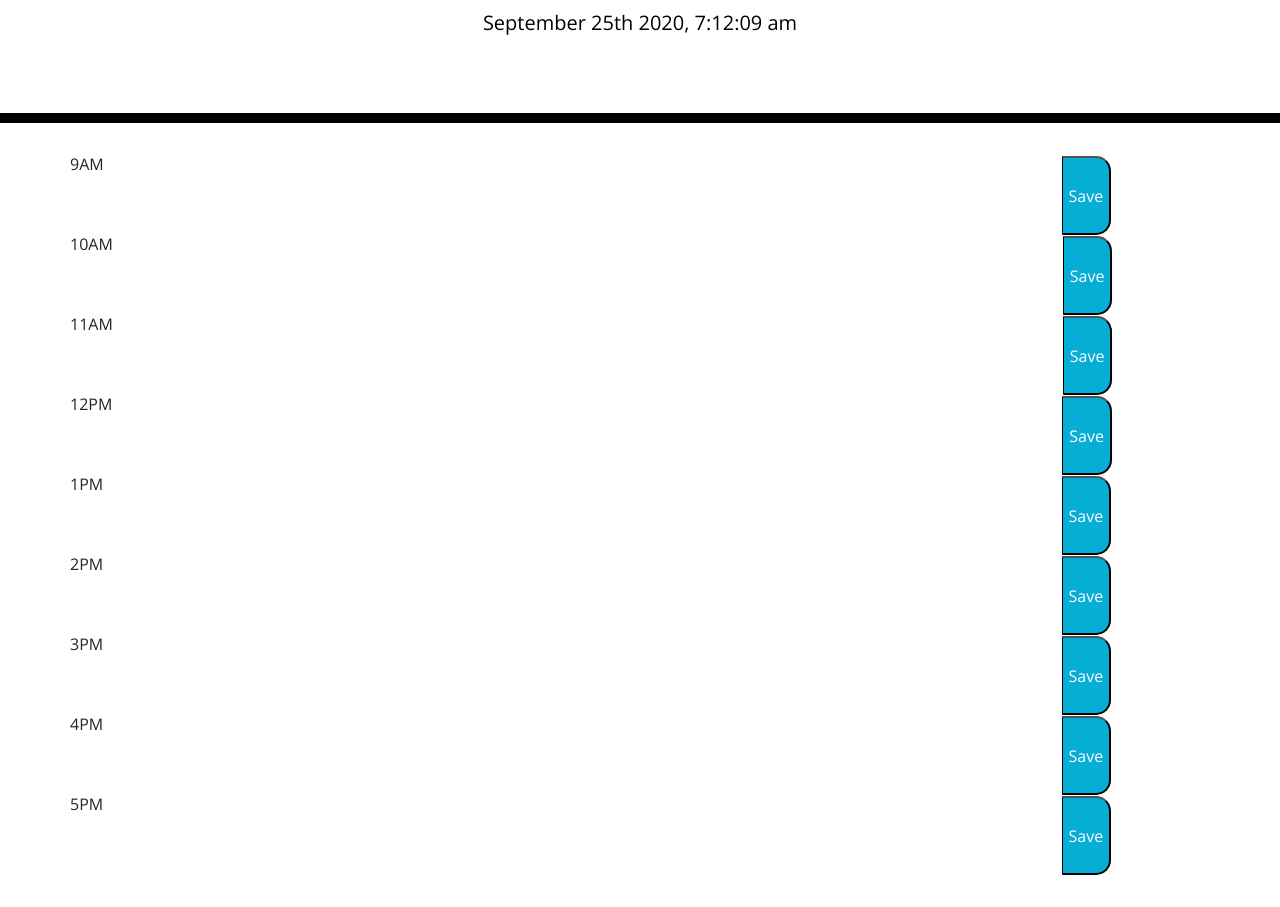
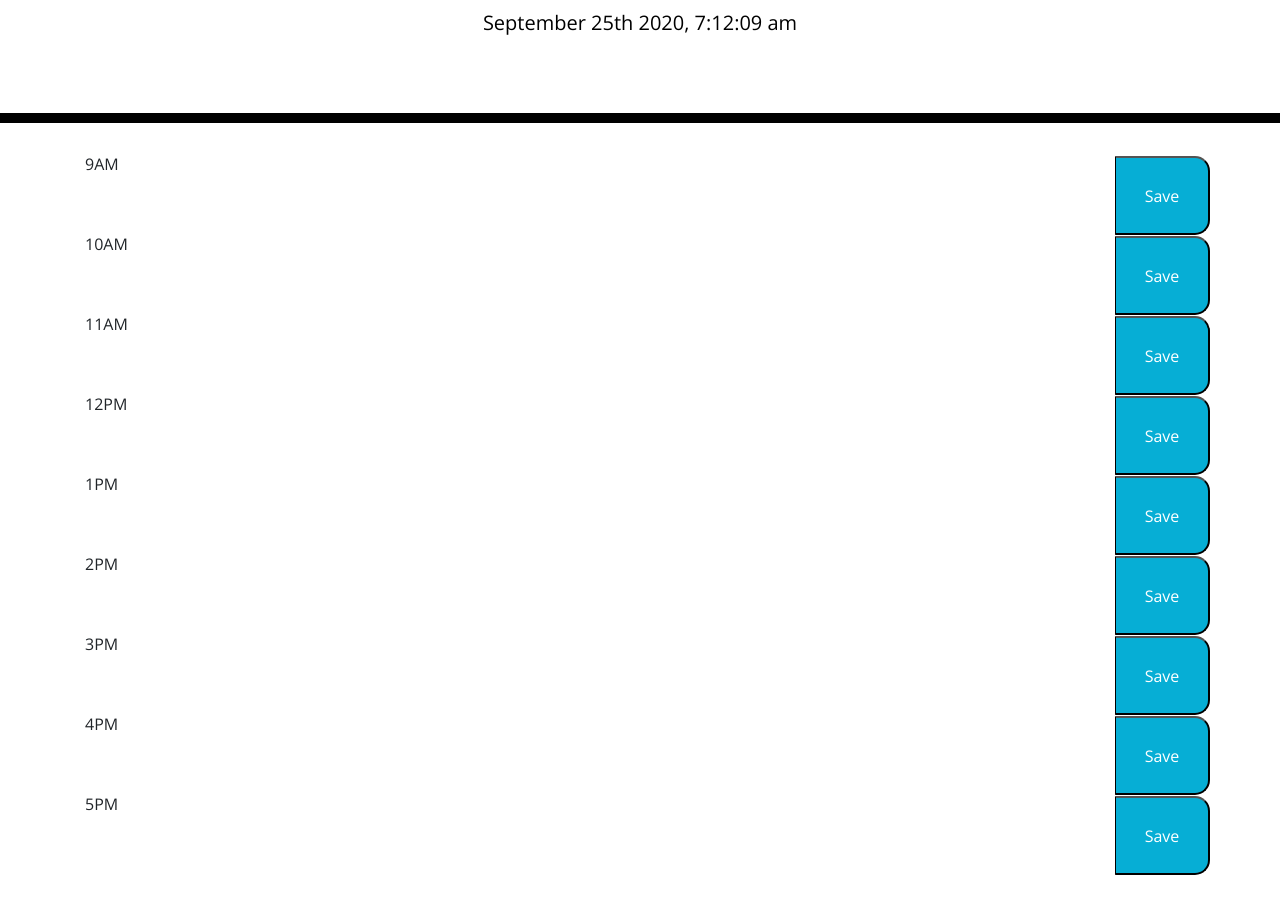
Before and after one commit to christyglee/work-day-scheduler, a plain HTML site: page index.html in a window 1280 px wide. Shown: the part 181-1088 px from the top of the page. Before the commit the page ends 1056 px from the top, so only its background shows below. Drawn offline with nearby package versions, Linux system fonts and the light colour scheme.

Commit message:
updated time block to have saveBtn inside column and deleted float right in css

```diff
--- a/index.html
+++ b/index.html
@@ -37,43 +37,61 @@
     <!-- Timeblocks go here -->
     <!-- grid -->
       <div class="times">
-        <div class="row row-1">9AM
+        <div class="row row-1">
+          <div class="col-md-1">9AM</div>
           <div class="col-md-10"></div>
-            <button class="saveBtn">Save</button>
-        </div>
-        <div class="row row-2">10AM
-          <div class="col-md-10"></div>
-          <button class="saveBtn">Save</button>
-        </div>
-        <div class="row row-3">11AM
-          <div class="col-md-10"></div>
-          <button class="saveBtn">Save</button>
-        </div>
-        <div class="row row-4">12PM
-          <div class="col-md-10"></div>
-          <button class="saveBtn">Save</button>
-        </div>
-        <div class="row row-5">1PM
-          <div class="col-md-10"></div>
-            <button class="saveBtn">Save</button>
-        </div>
-        <div class="row row-6">2PM
-          <div class="col-md-10"></div>
-          <button class="saveBtn">Save</button>
-        </div>
-        <div class="row row-7">3PM
-          <div class="col-md-10"></div>
-          <button class="saveBtn">Save</button>
-        </div>
-        <div class="row row-8">4PM
-          <div class="col-md-10"></div>
-          <button class="saveBtn">Save</button>
-        </div>
-        <div class="row row-9">5PM
-          <div class="col-md-10"></div>
-          <button class="saveBtn">Save</button>
+          <button class="col-md-1 saveBtn">Save</button>
         </div>
 
+        <div class="row row-2">
+          <div class="col-md-1">10AM</div>
+          <div class="col-md-10"></div>
+          <button class="col-md-1 saveBtn">Save</button>
+        </div>
+
+        <div class="row row-3">
+          <div class="col-md-1">11AM</div>
+          <div class="col-md-10"></div>
+          <button class="col-md-1 saveBtn">Save</button>
+        </div>
+
+        <div class="row row-4">
+          <div class="col-md-1">12PM</div>
+          <div class="col-md-10"></div>
+          <button class="col-md-1 saveBtn">Save</button>
+        </div>
+
+        <div class="row row-5">
+          <div class="col-md-1">1PM</div>
+          <div class="col-md-10"></div>
+          <button class="col-md-1 saveBtn">Save</button>
+        </div>
+
+        <div class="row row-6">
+          <div class="col-md-1">2PM</div>
+          <div class="col-md-10"></div>
+          <button class="col-md-1 saveBtn">Save</button>
+        </div>
+
+        <div class="row row-7">
+          <div class="col-md-1">3PM</div>
+          <div class="col-md-10"></div>
+          <button class="col-md-1 saveBtn">Save</button>
+        </div>
+
+        <div class="row row-8">
+          <div class="col-md-1">4PM</div>
+          <div class="col-md-10"></div>
+          <button class="col-md-1 saveBtn">Save</button>
+        </div>
+
+        <div class="row row-9">
+          <div class="col-md-1">5PM</div>
+          <div class="col-md-10"></div>
+          <button class="col-md-1 saveBtn">Save</button>
+        </div>
+        <br>
+        <br>
       </div>
 
     </div>
--- a/style.css
+++ b/style.css
@@ -64,7 +64,6 @@ textarea{
   border-bottom-right-radius: 15px;
   background-color: #06AED5;
   color: white;
-  float: right;
 }
 
 .saveBtn i:hover {
```
